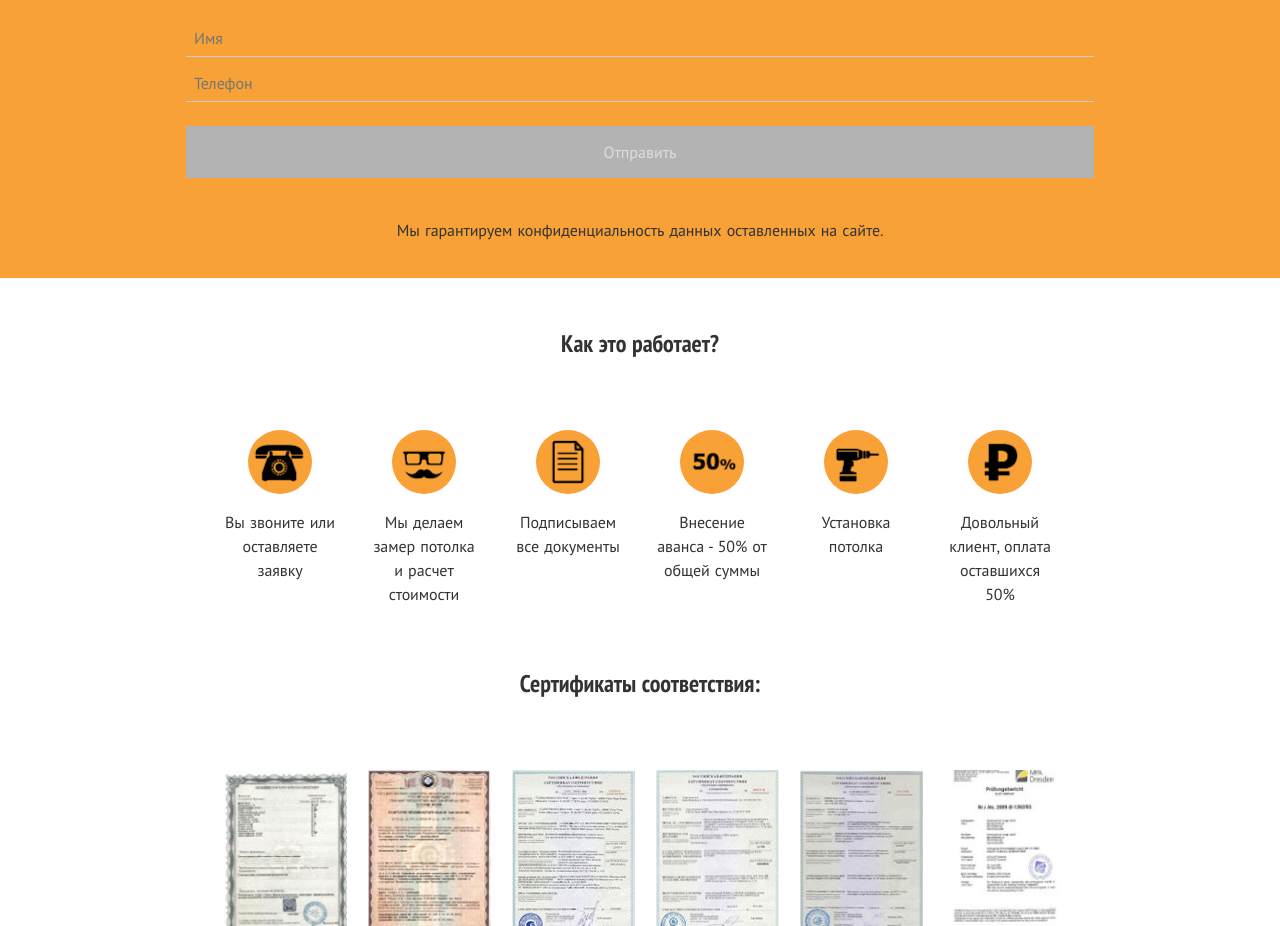
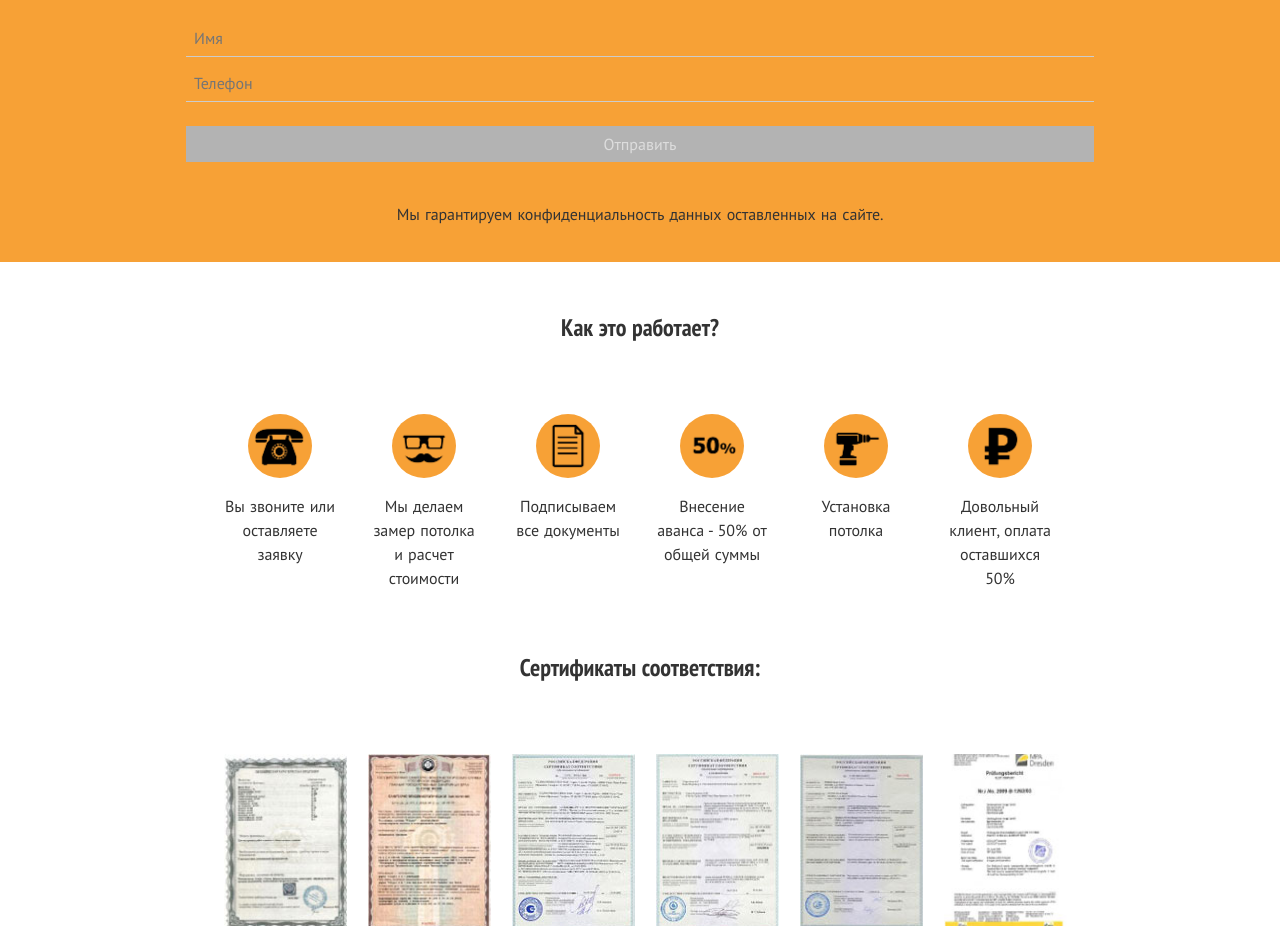
Before and after one commit to panamaprophet/arhpotolki.info, a Next.js app: page / in a window 1280 px wide. Shown: the part 4740-5666 px from the top of the page. Built offline with nearby package versions, Linux system fonts and the light colour scheme.

Commit message:
update button styles

```diff
--- a/src/components/Button/index.module.css
+++ b/src/components/Button/index.module.css
@@ -14,15 +14,19 @@
     color: #ddd;
 }
 
+.theme_orange,
+.theme_green,
+.theme_grey {
+    padding: 8px 16px;
+}
+
 .theme_orange {
-    padding: 8px 16px;
     background: #f7a136;
     color: #fff;
     margin: 0 auto;
 }
 
 .theme_green {
-    padding: 16px;
     background: #a6c719;
     color: #333;
 }
@@ -34,5 +38,4 @@
 
 .theme_grey {
     background: #cccccc;
-    padding: 8px 16px;
 }
```
